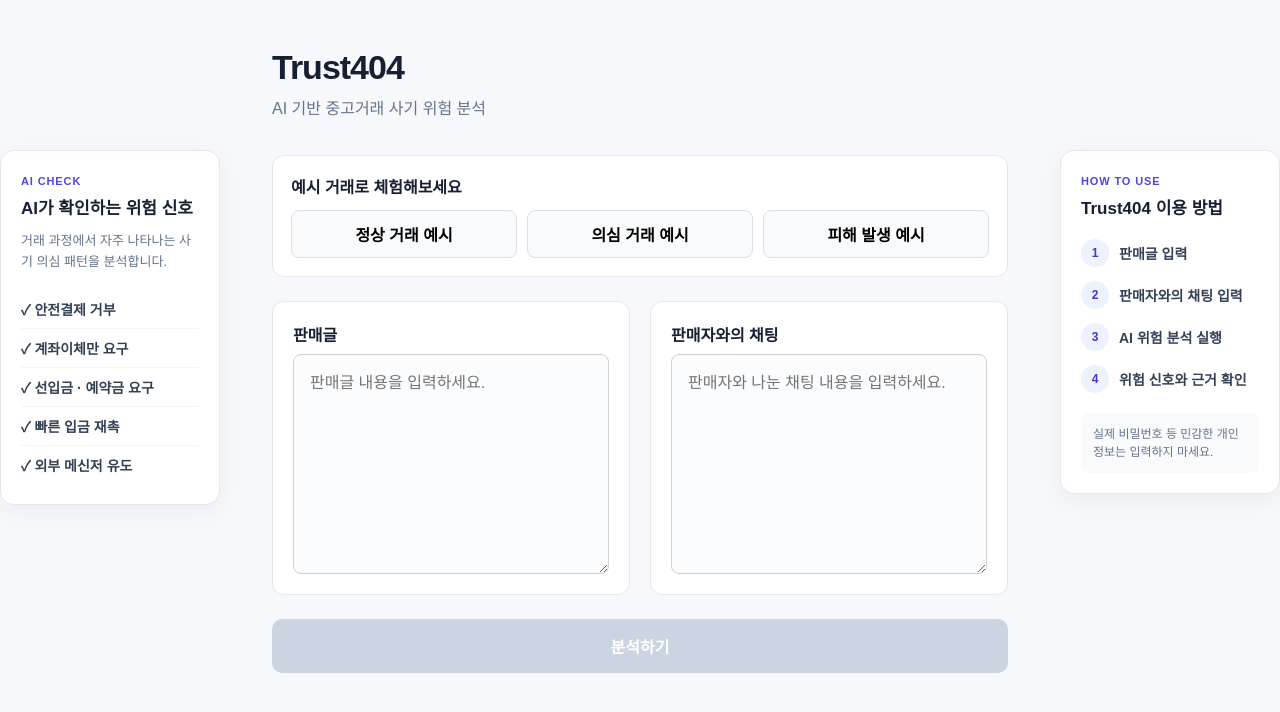
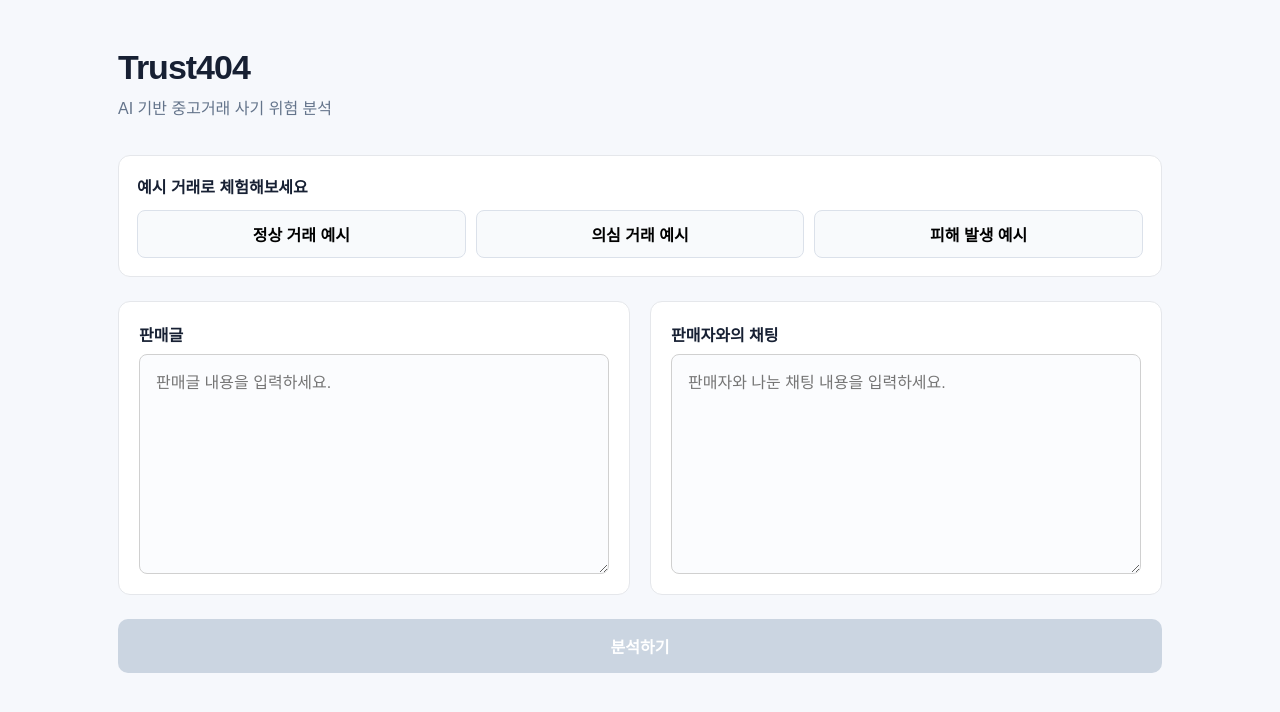
Before and after one commit to Trust404/Trust404, a React (Vite) app in the folder frontend/: page / in a window 1280 px wide. Shown: the top 712 px of the page. Built offline with nearby package versions, Linux system fonts and the light colour scheme.

Commit message:
홈 이동 기능 및 반응형 UI 정리

```diff
--- a/frontend/src/App.css
+++ b/frontend/src/App.css
@@ -10,6 +10,33 @@ body {
 
 #root {
   width: 100%;
+}
+
+.home-button {
+  display: inline-block;
+  padding: 0;
+  margin: 0 0 8px;
+
+  border: none;
+  background: transparent;
+
+  color: #172033;
+  font-family: inherit;
+  font-size: 34px;
+  font-weight: 700;
+  letter-spacing: -1px;
+
+  cursor: pointer;
+}
+
+.home-button:hover {
+  color: #4f46e5;
+}
+
+.home-button:focus-visible {
+  outline: 3px solid rgba(79, 70, 229, 0.2);
+  outline-offset: 4px;
+  border-radius: 4px;
 }
 
 .container {
@@ -160,11 +187,6 @@ body {
   margin-bottom: 36px;
 }
 
-.header h1 {
-  margin: 0 0 8px;
-  font-size: 34px;
-  letter-spacing: -1px;
-}
 
 .header p {
   margin: 0;
@@ -375,50 +397,7 @@ body {
 }
 
 
-/* 모바일 */
-@media (max-width: 768px) {
-  .container {
-    padding: 24px 16px;
-  }
-
-  .header {
-    margin-bottom: 28px;
-  }
-
-  .header h1 {
-    font-size: 28px;
-  }
-
-  .form {
-    gap: 20px;
-  }
-
-  .input-grid {
-    grid-template-columns: 1fr;
-  }
-
-  .input-group {
-    padding: 16px;
-  }
-
-  .input-group textarea {
-    min-height: 180px;
-    padding: 14px;
-  }
-
-  .sample-buttons {
-    flex-direction: column;
-  }
-
-  .sample-buttons button {
-    width: 100%;
-  }
-
-  .result-card {
-    padding: 14px;
-  }
-
- /* 큰 화면보다 작아지면 좌우 사이드 카드 숨김 */
+/* 큰 화면보다 작아지면 좌우 사이드 카드 숨김 */
 @media (max-width: 1400px) {
   .page-layout {
     display: block;
@@ -445,7 +424,7 @@ body {
     margin-bottom: 28px;
   }
 
-  .header h1 {
+  .home-button {
     font-size: 28px;
   }
 
@@ -478,4 +457,3 @@ body {
     padding: 14px;
   }
 }
-}
--- a/frontend/src/App.jsx
+++ b/frontend/src/App.jsx
@@ -96,6 +96,19 @@ function App() {
     setError("");
   };
 
+  const handleHome = () => {
+    setListing("");
+    setChat("");
+    setResult(null);
+    setError("");
+    setLoading(false);
+
+    window.scrollTo({
+      top: 0,
+      behavior: "smooth",
+    });
+  };
+
   const handleAnalyze = async () => {
     setLoading(true);
     setError("");
@@ -153,10 +166,17 @@ function App() {
       {/* 기존 서비스 영역 */}
       <div className="container">
         <header className="header">
-          <h1>Trust404</h1>
+          <button
+            type="button"
+            className="home-button"
+            onClick={handleHome}
+            aria-label="Trust404 첫 화면으로 돌아가기"
+          >
+            Trust404
+          </button>
+
           <p>AI 기반 중고거래 사기 위험 분석</p>
         </header>
-
         <main className="form">
           <div className="sample-section">
             <p className="sample-title">예시 거래로 체험해보세요</p>
```
